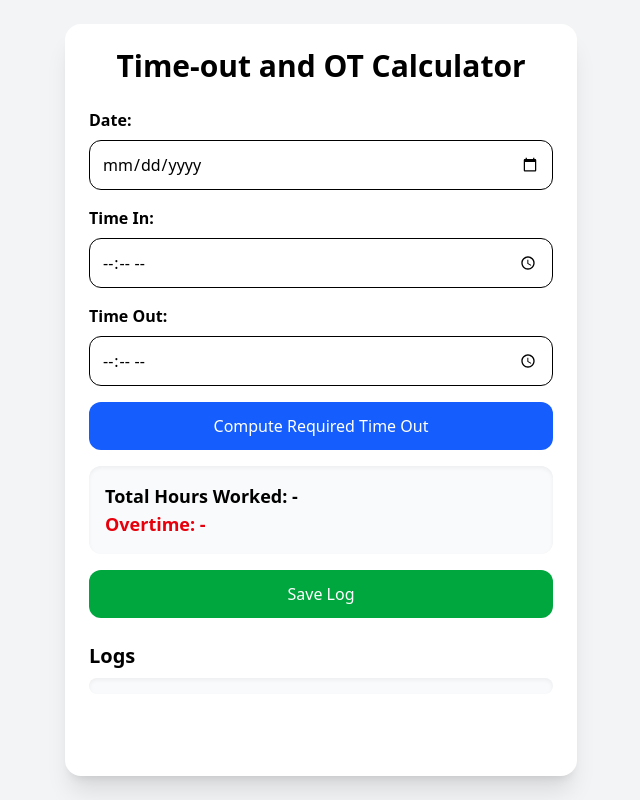
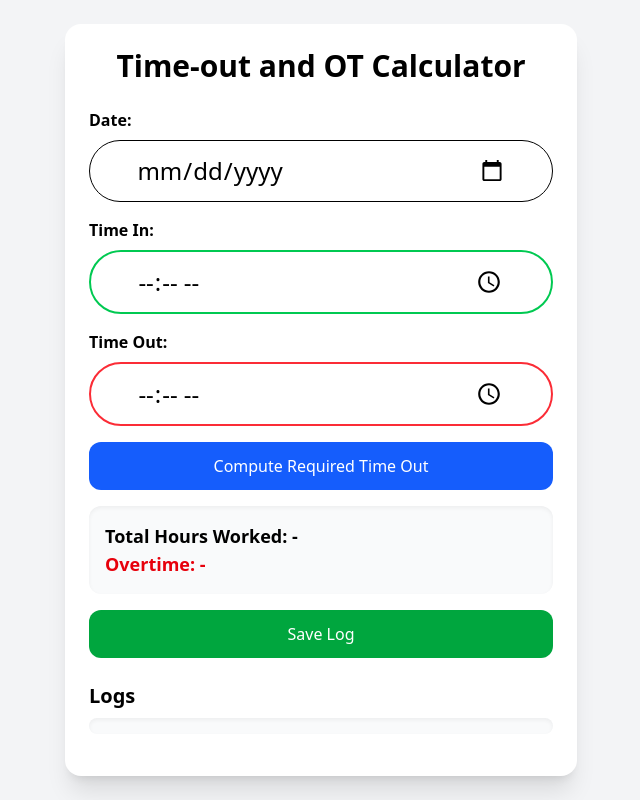
Before and after one commit to lowiechojas/otcalculator, a React (Vite) app: page / in a window 1280 px wide. Shown: the whole page, without its empty margins (319-959 px from the left). Built offline with nearby package versions, Linux system fonts and the light colour scheme.

Commit message:
changed border of input and label

```diff
--- a/src/components/RealTimeApp.jsx
+++ b/src/components/RealTimeApp.jsx
@@ -97,11 +97,11 @@ return (
 <input type="date" className="w-full p-3 border rounded-xl mb-4" value={dateIn} onChange={(e) => setDateIn(e.target.value)} />
 
 <label className="block mb-2 font-semibold">Time In:</label>
-<input type="time" className="w-full p-3 border rounded-xl mb-4" value={timeIn} onChange={(e) => setTimeIn(e.target.value)} />
+<input type="time" className="w-full p-3 border border-green-500 border-2 rounded-xl mb-4" value={timeIn} onChange={(e) => setTimeIn(e.target.value)} />
 
 
-<label className="block mb-2 font-semibold">Time Out:</label>
-<input type="time" className="w-full p-3 border rounded-xl mb-4" value={timeOut} onChange={(e) => setTimeOut(e.target.value)} />
+<label className="block mb-2 font-semibold timeOut">Time Out:</label>
+<input type="time" className="w-full p-3 border border-red-500 rounded-xl border-2 mb-4" value={timeOut} onChange={(e) => setTimeOut(e.target.value)} />
 
 
 <button onClick={computeTimeOutFromTimeIn} className="w-full bg-blue-600 text-white py-3 rounded-xl mb-4 hover:bg-blue-700">Compute Required Time Out</button>
--- a/src/index.css
+++ b/src/index.css
@@ -1 +1,18 @@
 @import "tailwindcss";
+
+input {
+  appearance: none;
+  -webkit-appearance: none;
+  -moz-appearance: none;
+}
+
+input[type="time"], input[type="date"] {
+    padding-left: 10%;
+    padding-right: 10%;
+    border-radius: 50px;
+    font-size: x-large;
+    align-content: center;
+    align-items: center;
+    text-align: center;
+    justify-items: space-around;
+}
```
